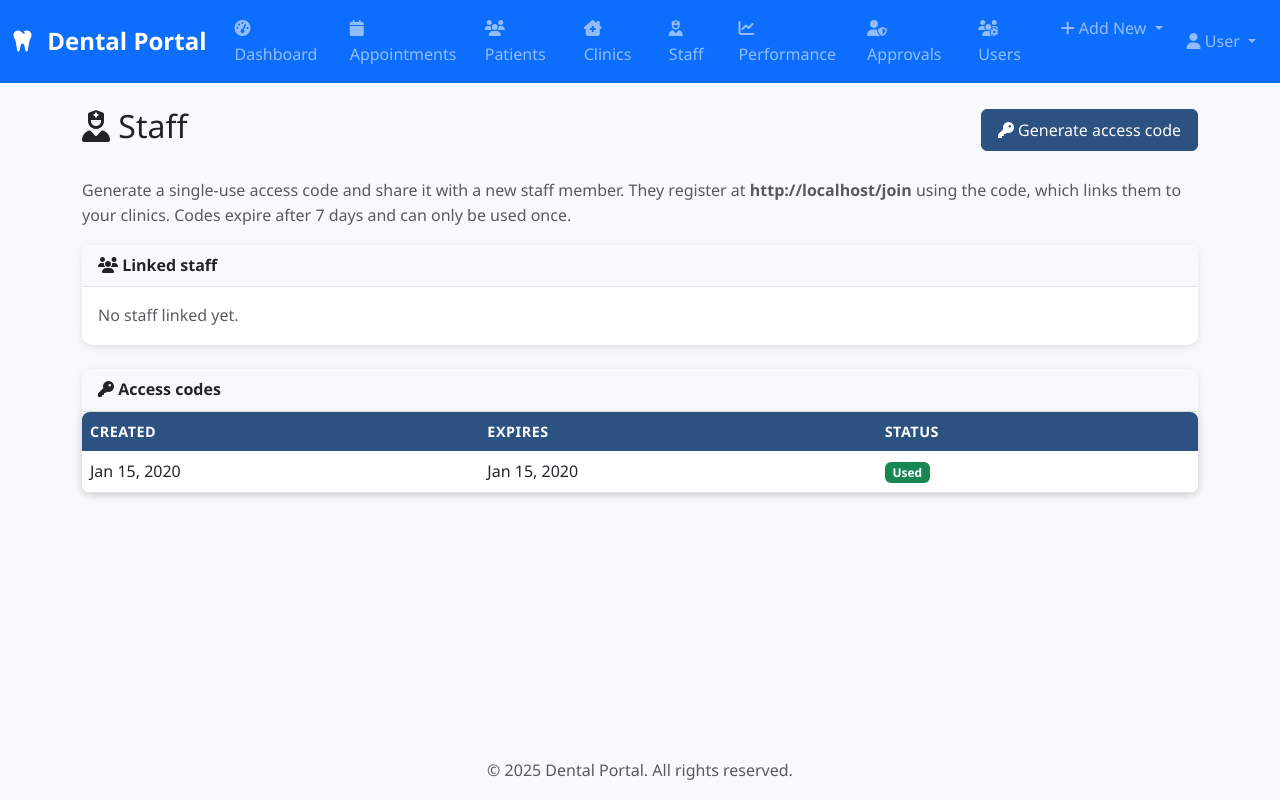
After one commit to jaspherramos98/MyDentalPortal, a Flask app: page /staff in a window 1280 px wide. The commit adds this page. Run offline with Flask 3, Linux system fonts and the light colour scheme; the visitor is signed in with stand-in values (Sample User, id 1); a database or web service that is not in the repository returns one stand-in record (values such as "Sample title"); some libraries are stand-ins or nearby versions.

Commit message:
Multi-staff PR D: staff onboarding via single-use access codes
The slice that makes staff REAL: dentists invite staff with codes, staff
self-register and get linked. Combined with PR A-C + the access-seam cleanup, a
staff member can now log in and work in their dentist's clinics.

- repositories/access_codes.py: single-use, expiring codes stored HASHED (sha256;
  high-entropy tokens, plaintext shown once at generation, never recoverable).
  consume() is atomic single-use (find_one_and_update). generate/list/revoke.
- routes/staff.py (dentist/admin only, new "Staff" nav link): generate / list /
  revoke access codes + linked-staff list.
- auth.py /join (public): staff self-register with a code -> creates a role=staff,
  status=approved user (the valid code IS the vetting; no separate admin approval,
  per decision) + a membership to the dentist; the code is consumed. A bad/
  expired/used code rolls back the half-created account (users.delete added).
- Audited: generate, revoke, and join (membership create).
- Templates: staff/list.html, auth/join.html; "Join as staff" link on login.
- app.py: register staff_bp + access_codes indexes.

Decisions (2026-06-21): valid code = active immediately; single-use + 7-day expiry.

Tests: +7 (generate stores hash-only, consume valid + single-use, expired, unknown
code, revoke blocks consume, revoke-by-other denied, list). Full suite 104 passed.

Co-Authored-By: Claude Opus 4.8 <noreply@anthropic.com>

```diff
--- a/app.py
+++ b/app.py
@@ -50,6 +50,7 @@ from blueprints.routes.appointments import appointments_bp
 from blueprints.routes.uploads import uploads_bp
 from blueprints.routes.admin import admin_bp
 from blueprints.routes.reports import reports_bp
+from blueprints.routes.staff import staff_bp
 from blueprints.utils import is_admin
 
 app.register_blueprint(auth_bp)
@@ -62,6 +63,7 @@ app.register_blueprint(appointments_bp)
 app.register_blueprint(uploads_bp)
 app.register_blueprint(admin_bp)
 app.register_blueprint(reports_bp)
+app.register_blueprint(staff_bp)
 
 # ---------------------------------------------------------------------------
 # Template helpers
@@ -257,6 +259,9 @@ def init_database():
         # Audit trail: nested viewer reads by dentist, newest-first.
         mongo.db.audit_log.create_index([("dentist_id", 1), ("timestamp", -1)])
         mongo.db.audit_log.create_index("timestamp")
+        # Staff access codes: single-use lookup by hash.
+        mongo.db.access_codes.create_index("code_hash")
+        mongo.db.access_codes.create_index("dentist_id")
 
         if mongo.db.users.count_documents({}) == 0:
             mongo.db.users.insert_one({
--- /dev/null
+++ b/blueprints/repositories/access_codes.py
@@ -0,0 +1,79 @@
+# File: MyDentalPortal/blueprints/repositories/access_codes.py
+# Staff access codes: a dentist generates a single-use, expiring code and shares
+# it with a new staff member, who consumes it at registration to be linked
+# (membership) to that dentist. The code IS the vetting for staff (no separate
+# admin approval) — so treat it like a secret.
+#
+# Codes are stored HASHED (sha256). The plaintext is shown to the dentist exactly
+# once, at generation, and is never recoverable. sha256 (unsalted) is appropriate
+# here precisely because the code is a high-entropy random token, not a
+# user-chosen password — it stays queryable for a fast single-use lookup.
+
+import hashlib
+import secrets
+from datetime import datetime, timedelta
+
+from bson.objectid import ObjectId
+from bson.errors import InvalidId
+
+from extensions import mongo
+
+DEFAULT_TTL_DAYS = 7
+
+
+def _hash(code):
+    return hashlib.sha256(code.strip().encode('utf-8')).hexdigest()
+
+
+def generate(dentist_id, created_by, ttl_days=DEFAULT_TTL_DAYS):
+    """Create a single-use staff code for a dentist. Returns the PLAINTEXT code
+    (show it once — only its hash is stored)."""
+    code = secrets.token_urlsafe(9)
+    mongo.db.access_codes.insert_one({
+        'code_hash': _hash(code),
+        'dentist_id': dentist_id,
+        'role': 'staff',
+        'expires_at': datetime.utcnow() + timedelta(days=ttl_days),
+        'used': False,
+        'used_by': None,
+        'used_at': None,
+        'revoked': False,
+        'created_by': created_by,
+        'created_at': datetime.utcnow(),
+    })
+    return code
+
+
+def consume(code, used_by):
+    """Atomically validate + spend a code. Returns the code doc (incl. dentist_id)
+    if it was valid (unused, unrevoked, unexpired); None otherwise. Single-use:
+    the same code can never be consumed twice."""
+    return mongo.db.access_codes.find_one_and_update(
+        {
+            'code_hash': _hash(code),
+            'used': False,
+            'revoked': {'$ne': True},
+            'expires_at': {'$gt': datetime.utcnow()},
+        },
+        {'$set': {'used': True, 'used_by': used_by, 'used_at': datetime.utcnow()}},
+        return_document=True,
+    )
+
+
+def list_for_dentist(dentist_id):
+    """All of a dentist's codes, newest first (metadata only — never the code)."""
+    return list(
+        mongo.db.access_codes.find({'dentist_id': dentist_id}).sort('created_at', -1)
+    )
+
+
+def revoke(code_id, dentist_id):
+    """Revoke an unused code owned by this dentist. Returns the UpdateResult."""
+    try:
+        oid = ObjectId(code_id)
+    except (InvalidId, TypeError):
+        return None
+    return mongo.db.access_codes.update_one(
+        {'_id': oid, 'dentist_id': dentist_id, 'used': False},
+        {'$set': {'revoked': True, 'revoked_at': datetime.utcnow()}},
+    )
--- a/blueprints/repositories/users.py
+++ b/blueprints/repositories/users.py
@@ -27,6 +27,15 @@ def get_by_email(email):
 def create(doc):
     """Insert a user document; return the new _id (str)."""
     return str(mongo.db.users.insert_one(doc).inserted_id)
+
+
+def delete(user_id):
+    """Hard-delete a user (used to roll back a half-finished staff signup when the
+    access code turns out invalid). Returns the DeleteResult."""
+    try:
+        return mongo.db.users.delete_one({'_id': ObjectId(user_id)})
+    except (InvalidId, TypeError):
+        return None
 
 
 def update_set(user_id, fields):
--- /dev/null
+++ b/blueprints/routes/staff.py
@@ -0,0 +1,60 @@
+# File: MyDentalPortal/blueprints/routes/staff.py
+# Staff management for a dentist: generate single-use access codes and view/revoke
+# them, and see the staff currently linked to this dentist. Dentist/admin only.
+#
+# The staff *registration* side (consuming a code) lives in auth.py (it's a public
+# flow). This blueprint is the dentist's side of onboarding.
+
+from flask import (
+    Blueprint, render_template, request, session, redirect, url_for, flash,
+)
+
+from blueprints.utils import role_required, ROLE_DENTIST, audit
+from blueprints.repositories import access_codes as code_repo
+from blueprints.repositories import memberships as membership_repo
+from blueprints.repositories import users as user_repo
+
+staff_bp = Blueprint('staff', __name__)
+
+
+@staff_bp.route('/staff')
+@role_required(ROLE_DENTIST)
+def list_staff():
+    dentist_id = session['user_id']
+    # Resolve each membership to a (name/email) for display.
+    staff = []
+    for m in membership_repo.list_for_dentist(dentist_id):
+        u = user_repo.get(m['user_id'])
+        if u:
+            staff.append({
+                'name': u.get('name', ''),
+                'email': u.get('email', ''),
+                'role': m.get('role', 'staff'),
+                'user_id': m['user_id'],
+            })
+    codes = code_repo.list_for_dentist(dentist_id)
+    return render_template('staff/list.html', staff=staff, codes=codes)
+
+
+@staff_bp.route('/staff/codes/generate', methods=['POST'])
+@role_required(ROLE_DENTIST)
+def generate_code():
+    dentist_id = session['user_id']
+    code = code_repo.generate(dentist_id, created_by=dentist_id)
+    audit('generate', 'access_code', dentist_id=dentist_id)
+    # Shown ONCE — it's only stored hashed and can't be retrieved again.
+    flash(f'Staff access code (copy it now, it won\'t be shown again): {code}', 'success')
+    return redirect(url_for('staff.list_staff'))
+
+
+@staff_bp.route('/staff/codes/<code_id>/revoke', methods=['POST'])
+@role_required(ROLE_DENTIST)
+def revoke_code(code_id):
+    dentist_id = session['user_id']
+    result = code_repo.revoke(code_id, dentist_id)
+    if result and result.modified_count:
+        audit('revoke', 'access_code', code_id, dentist_id=dentist_id)
+        flash('Access code revoked.', 'success')
+    else:
+        flash('Code not found, already used, or already revoked.', 'error')
+    return redirect(url_for('staff.list_staff'))
--- a/templates/auth/login.html
+++ b/templates/auth/login.html
@@ -58,6 +58,12 @@
                             Register here
                         </a>
                     </p>
+                    <p class="mb-0">
+                        Have a staff access code?
+                        <a href="{{ url_for('auth.join') }}" class="text-decoration-none fw-bold">
+                            Join as staff
+                        </a>
+                    </p>
                 </div>
 
             </div>
--- a/templates/base.html
+++ b/templates/base.html
@@ -80,6 +80,13 @@
                             <i class="fas fa-clinic-medical"></i> Clinics
                         </a>
                     </li>
+                    {% if session.user_role != 'staff' %}
+                    <li class="nav-item">
+                        <a class="nav-link" href="{{ url_for('staff.list_staff') }}">
+                            <i class="fas fa-user-nurse"></i> Staff
+                        </a>
+                    </li>
+                    {% endif %}
                     <li class="nav-item">
                         <a class="nav-link" href="{{ url_for('reports.reports') }}">
                             <i class="fas fa-chart-line"></i> Performance
--- /dev/null
+++ b/templates/staff/list.html
@@ -0,0 +1,85 @@
+{% extends "base.html" %}
+{% block title %}Staff{% endblock %}
+
+{% block content %}
+<div class="container">
+    <div class="d-flex justify-content-between align-items-center mb-4">
+        <h2><i class="fas fa-user-nurse"></i> Staff</h2>
+        <form method="POST" action="{{ url_for('staff.generate_code') }}">
+            <input type="hidden" name="csrf_token" value="{{ csrf_token() }}">
+            <button type="submit" class="btn btn-primary">
+                <i class="fas fa-key"></i> Generate access code
+            </button>
+        </form>
+    </div>
+
+    <p class="text-muted">
+        Generate a single-use access code and share it with a new staff member.
+        They register at <strong>{{ url_for('auth.join', _external=True) }}</strong>
+        using the code, which links them to your clinics. Codes expire after 7 days
+        and can only be used once.
+    </p>
+
+    <!-- Linked staff -->
+    <div class="card mb-4">
+        <div class="card-header"><i class="fas fa-users"></i> Linked staff</div>
+        <div class="card-body p-0">
+            {% if staff %}
+            <table class="table mb-0">
+                <thead><tr><th>Name</th><th>Email</th><th>Role</th></tr></thead>
+                <tbody>
+                    {% for s in staff %}
+                    <tr>
+                        <td>{{ s.name }}</td>
+                        <td>{{ s.email }}</td>
+                        <td><span class="badge bg-secondary">{{ s.role }}</span></td>
+                    </tr>
+                    {% endfor %}
+                </tbody>
+            </table>
+            {% else %}
+            <div class="p-3 text-muted">No staff linked yet.</div>
+            {% endif %}
+        </div>
+    </div>
+
+    <!-- Access codes -->
+    <div class="card">
+        <div class="card-header"><i class="fas fa-key"></i> Access codes</div>
+        <div class="card-body p-0">
+            {% if codes %}
+            <table class="table mb-0">
+                <thead><tr><th>Created</th><th>Expires</th><th>Status</th><th></th></tr></thead>
+                <tbody>
+                    {% for c in codes %}
+                    <tr>
+                        <td>{{ c.created_at | datefmt('%b %d, %Y') }}</td>
+                        <td>{{ c.expires_at | datefmt('%b %d, %Y') }}</td>
+                        <td>
+                            {% if c.used %}
+                                <span class="badge bg-success">Used</span>
+                            {% elif c.revoked %}
+                                <span class="badge bg-secondary">Revoked</span>
+                            {% else %}
+                                <span class="badge bg-warning text-dark">Active</span>
+                            {% endif %}
+                        </td>
+                        <td class="text-end">
+                            {% if not c.used and not c.revoked %}
+                            <form method="POST" action="{{ url_for('staff.revoke_code', code_id=c._id) }}">
+                                <input type="hidden" name="csrf_token" value="{{ csrf_token() }}">
+                                <button type="submit" class="btn btn-sm btn-outline-danger">Revoke</button>
+                            </form>
+                            {% endif %}
+                        </td>
+                    </tr>
+                    {% endfor %}
+                </tbody>
+            </table>
+            {% else %}
+            <div class="p-3 text-muted">No access codes generated yet.</div>
+            {% endif %}
+        </div>
+    </div>
+</div>
+{% endblock %}
```
Also changed, not shown: blueprints/routes/auth.py (+81 -0 lines), templates/auth/join.html (added, +73 -0 lines), tests/test_access_codes.py (added, +60 -0 lines).
